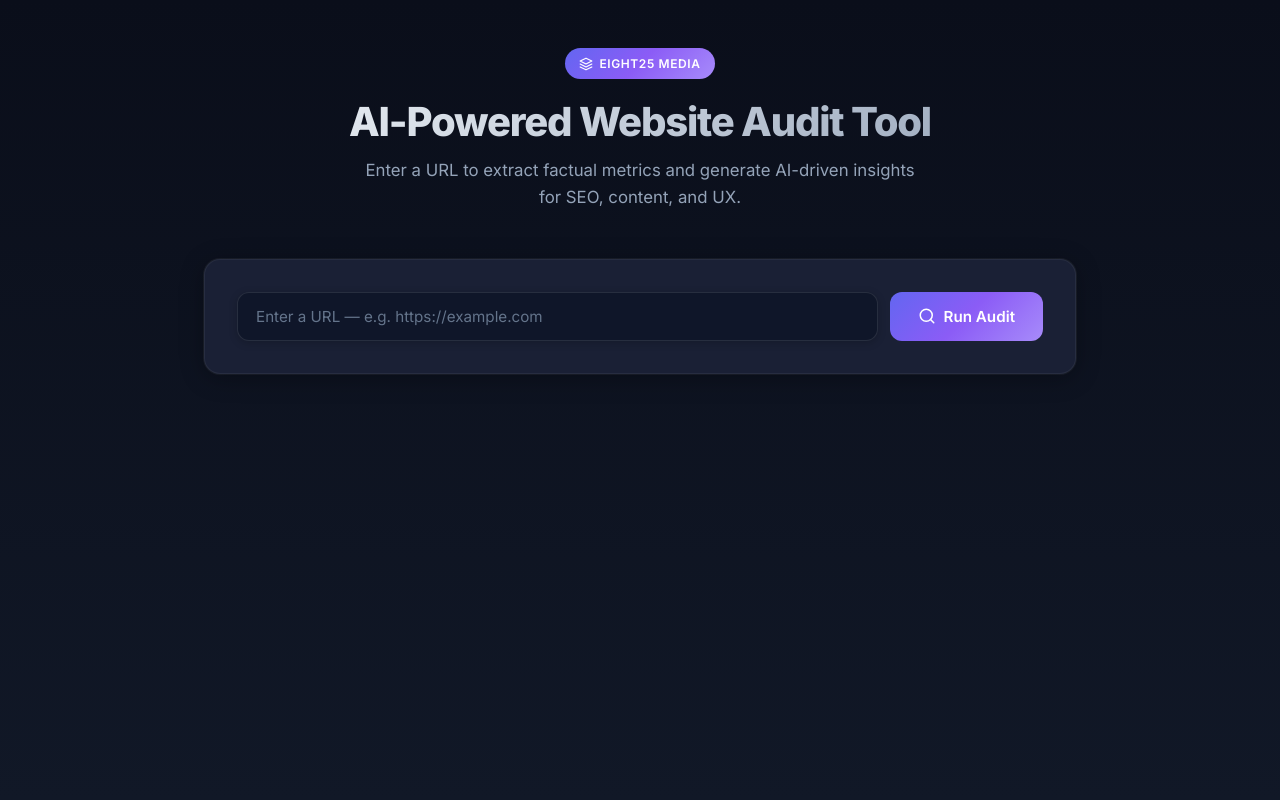
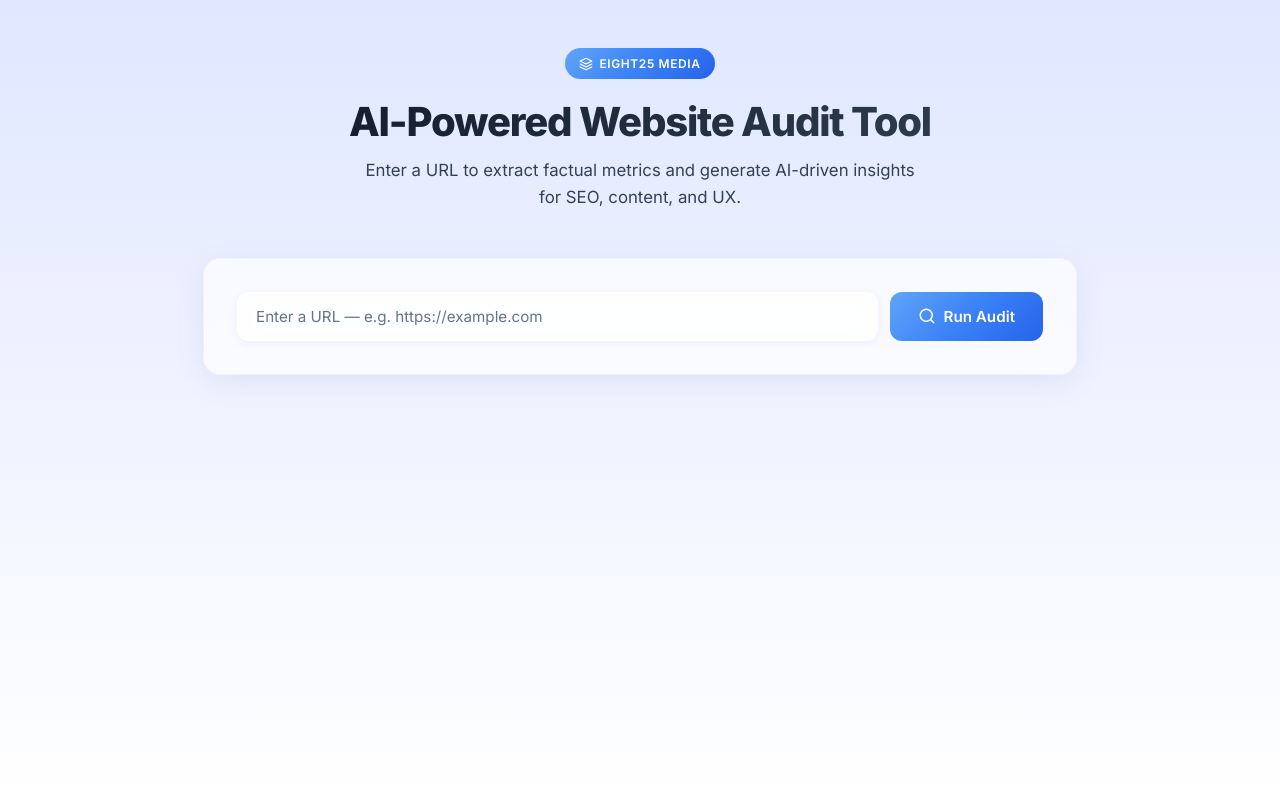
Before and after one commit to its-sisila/ai_web_audit_tool, a Flask app: page / in a window 1280 px wide. Run offline with Flask 3, Linux system fonts and the light colour scheme; data that the repository does not hold is empty.

Commit message:
style(ui): update to light theme with glassmorphism and style secondary buttons #29

```diff
--- a/static/style.css
+++ b/static/style.css
@@ -8,29 +8,29 @@
 
 /* ---------- CSS Custom Properties ---------- */
 :root {
-    /* Colors — Dark Mode Palette */
-    --bg-primary: #0a0e1a;
-    --bg-secondary: #111827;
-    --bg-card: #1a2035;
-    --bg-card-hover: #1f2847;
-    --bg-input: #0f1629;
-    --bg-code: #0d1117;
+    /* Colors — Light Mode Palette */
+    --bg-primary: #ffffff;
+    --bg-secondary: #f8fafc;
+    --bg-card: rgba(255, 255, 255, 0.65);
+    --bg-card-hover: rgba(255, 255, 255, 0.85);
+    --bg-input: rgba(255, 255, 255, 0.6);
+    --bg-code: #f1f5f9;
 
     /* Borders */
-    --border-subtle: rgba(255, 255, 255, 0.06);
-    --border-input: rgba(255, 255, 255, 0.1);
-    --border-focus: #6366f1;
+    --border-subtle: rgba(255, 255, 255, 0.5);
+    --border-input: rgba(255, 255, 255, 0.6);
+    --border-focus: #3b82f6;
 
     /* Text */
-    --text-primary: #f1f5f9;
-    --text-secondary: #94a3b8;
+    --text-primary: #0f172a;
+    --text-secondary: #334155;
     --text-muted: #64748b;
-    --text-accent: #818cf8;
+    --text-accent: #2563eb;
 
     /* Accent Gradient */
-    --gradient-accent: linear-gradient(135deg, #6366f1 0%, #8b5cf6 50%, #a78bfa 100%);
-    --gradient-bg: linear-gradient(180deg, #0a0e1a 0%, #111827 100%);
-    --gradient-card: linear-gradient(145deg, rgba(99, 102, 241, 0.05) 0%, rgba(139, 92, 246, 0.02) 100%);
+    --gradient-accent: linear-gradient(135deg, #60a5fa 0%, #3b82f6 50%, #2563eb 100%);
+    --gradient-bg: linear-gradient(180deg, #e0e7ff 0%, #ffffff 100%);
+    --gradient-card: linear-gradient(145deg, rgba(255, 255, 255, 0.9) 0%, rgba(255, 255, 255, 0.4) 100%);
 
     /* Priority Colors */
     --priority-high: #ef4444;
@@ -52,9 +52,9 @@
     --radius-xl: 20px;
 
     /* Shadows */
-    --shadow-card: 0 4px 24px rgba(0, 0, 0, 0.3), 0 0 0 1px var(--border-subtle);
-    --shadow-glow: 0 0 30px rgba(99, 102, 241, 0.15);
-    --shadow-input: 0 2px 8px rgba(0, 0, 0, 0.2);
+    --shadow-card: 0 8px 32px rgba(31, 38, 135, 0.08), 0 0 0 1px rgba(255, 255, 255, 0.6);
+    --shadow-glow: 0 0 20px rgba(59, 130, 246, 0.4);
+    --shadow-input: 0 2px 8px rgba(31, 38, 135, 0.05);
 
     /* Transitions */
     --transition-fast: 150ms ease;
@@ -125,7 +125,7 @@ body {
     letter-spacing: -0.03em;
     line-height: 1.15;
     margin-bottom: 12px;
-    background: linear-gradient(135deg, #f1f5f9 0%, #94a3b8 100%);
+    background: linear-gradient(135deg, #0f172a 0%, #334155 100%);
     -webkit-background-clip: text;
     -webkit-text-fill-color: transparent;
     background-clip: text;
@@ -146,6 +146,8 @@ body {
     padding: 32px;
     margin-bottom: 40px;
     box-shadow: var(--shadow-card);
+    backdrop-filter: blur(12px);
+    -webkit-backdrop-filter: blur(12px);
 }
 
 .input-group {
@@ -165,6 +167,8 @@ body {
     font-size: 0.95rem;
     transition: border-color var(--transition-fast), box-shadow var(--transition-fast);
     box-shadow: var(--shadow-input);
+    backdrop-filter: blur(12px);
+    -webkit-backdrop-filter: blur(12px);
 }
 
 .input-group__field::placeholder {
```
Also changed, not shown: other parts of static/style.css (+50 -4 lines).
